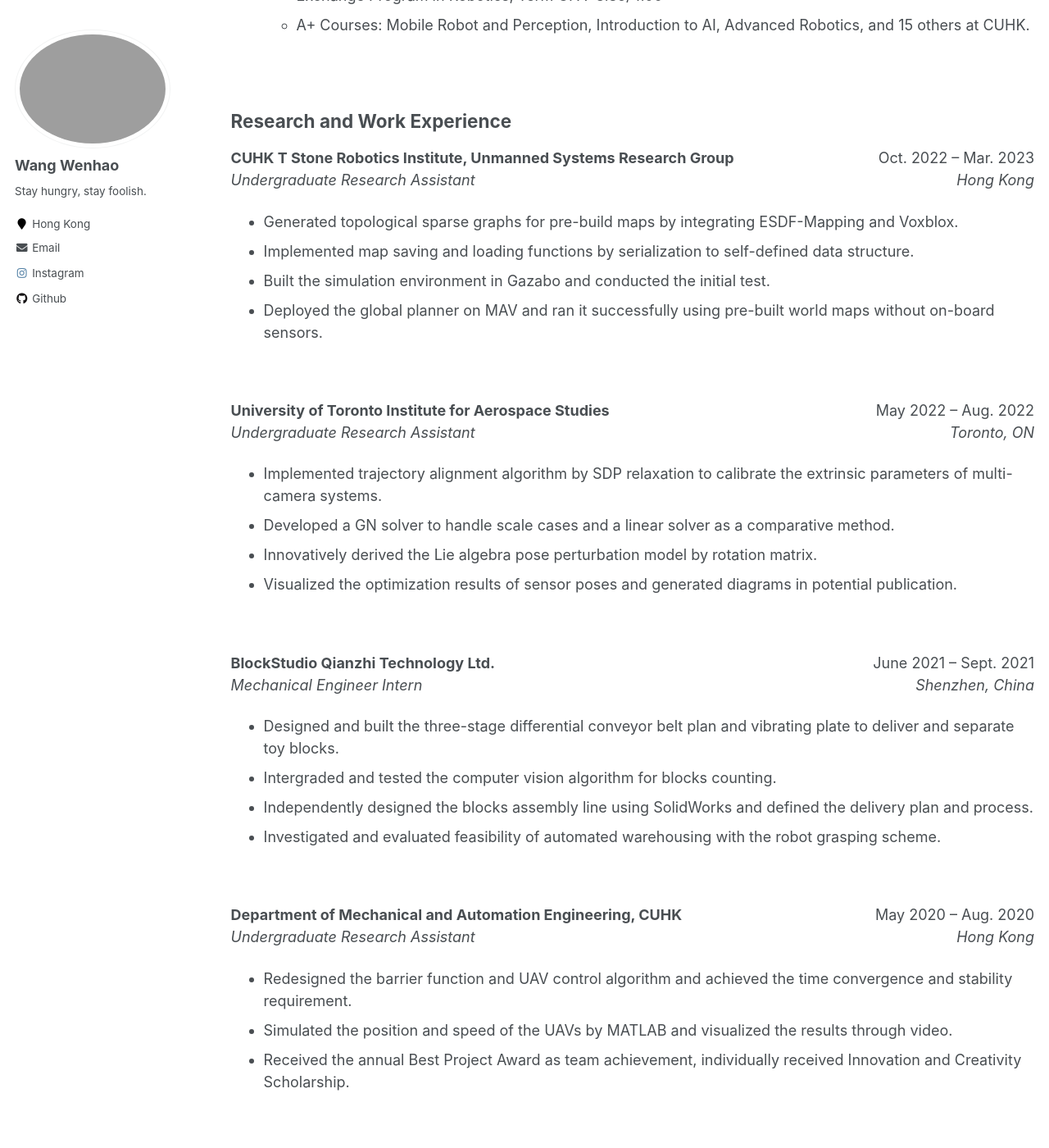
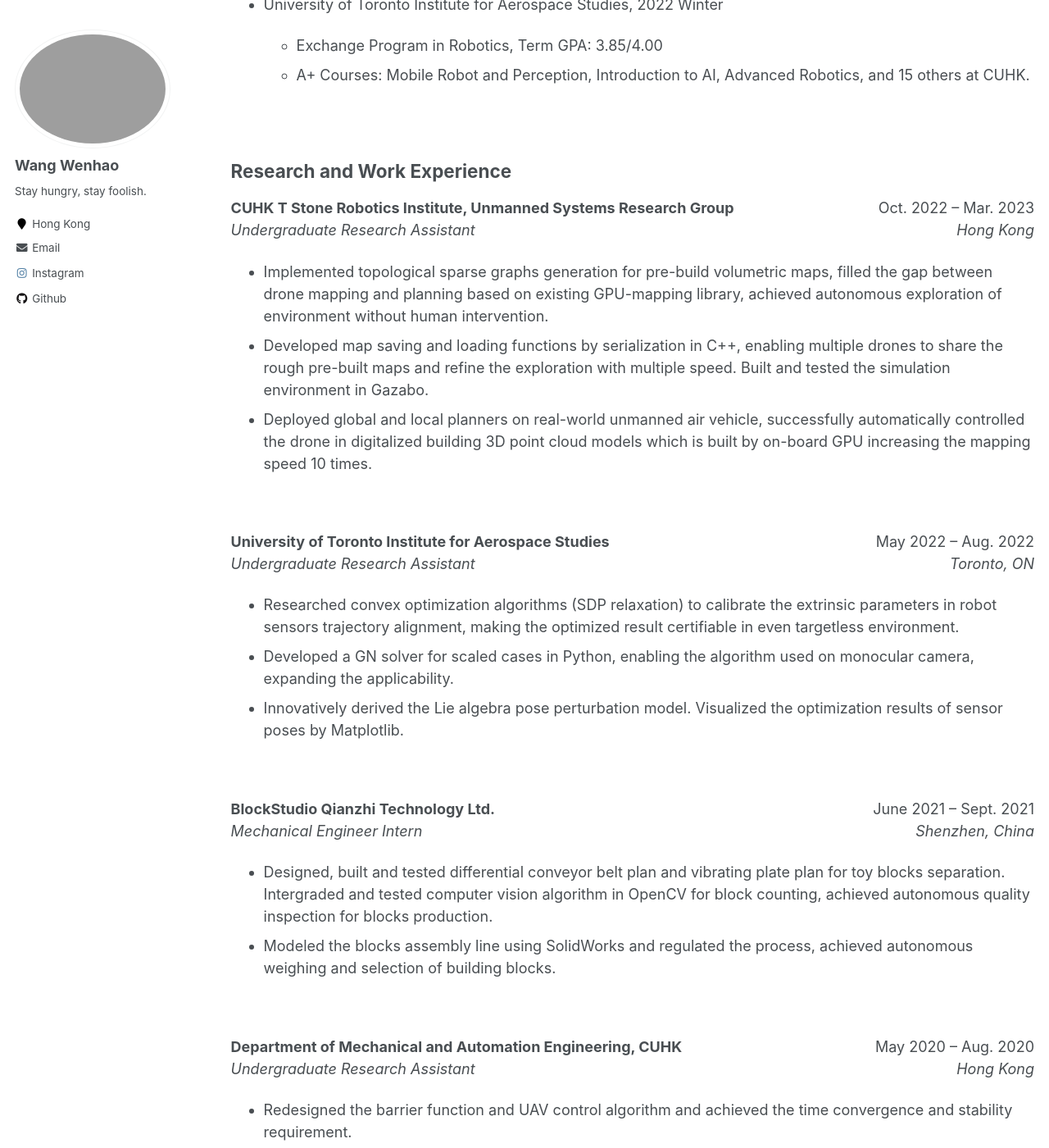
Before and after one commit to Hao-Starrr/Hao-Starrr.github.io, a Jekyll site: the page built from _pages/cv.md, in a window 1280 px wide and 1400 px high, scrolled down 534 px. Shown: the whole window at 82% size. Built offline with Jekyll 4.4.1, drawn with Linux system fonts in a browser that asks for light colours; some of the changed text lies outside the part shown.

Commit message:
Update cv.md

```diff
--- a/_pages/cv.md
+++ b/_pages/cv.md
@@ -10,124 +10,119 @@
 
 {% include base_path %}
 
-
 ## Education
 
-* University of Pennsylvania, 2023-2025 (Expected)
-  * Master of Engineering in MEAM Robotics track
-<br />
+- University of Pennsylvania, 2023-2025 (Expected)
 
-* The Chinese University of Hong Kong, 2019-2023
-  * Bachelor of Engineering in Mechanical and Automation Engineering
-  * Overall GPA: 3.81/4.00, Major GPA: 3.94/4.00, Rank 1/128
-  * Elite Scholarship, Yu To Sang Memorial Scholarship (top 1%, both awarded for three consecutive years) and 9 other scholarships.
-<br />
+  - Master of Engineering in MEAM Robotics track
+    <br />
 
-* University of Toronto Institute for Aerospace Studies, 2022 Winter
-  * Exchange Program in Robotics, Term GPA: 3.85/4.00
-  * A+ Courses: Mobile Robot and Perception, Introduction to AI, Advanced Robotics, and 15 others at CUHK.
+- The Chinese University of Hong Kong, 2019-2023
+
+  - Bachelor of Engineering in Mechanical and Automation Engineering
+  - Overall GPA: 3.81/4.00, Major GPA: 3.94/4.00, Rank 1/128
+  - Elite Scholarship, Yu To Sang Memorial Scholarship (top 1%, both awarded for three consecutive years) and 9 other scholarships.
+    <br />
+
+- University of Toronto Institute for Aerospace Studies, 2022 Winter
+  - Exchange Program in Robotics, Term GPA: 3.85/4.00
+  - A+ Courses: Mobile Robot and Perception, Introduction to AI, Advanced Robotics, and 15 others at CUHK.
 
 <br/>
-
-
 
 ## Research and Work Experience
 
 **CUHK T Stone Robotics Institute, Unmanned Systems Research Group**
 <span style="float:right;">Oct. 2022 – Mar. 2023</span>
-*Undergraduate Research Assistant*
-<span style="float:right;">*Hong Kong*</span>
-* Generated topological sparse graphs for pre-build maps by integrating ESDF-Mapping and Voxblox.
-* Implemented map saving and loading functions by serialization to self-defined data structure.
-* Built the simulation environment in Gazabo and conducted the initial test.
-* Deployed the global planner on MAV and ran it successfully using pre-built world maps without on-board sensors.
+_Undergraduate Research Assistant_
+<span style="float:right;">_Hong Kong_</span>
+
+- Implemented topological sparse graphs generation for pre-build volumetric maps, filled the gap between drone mapping and planning based on existing GPU-mapping library, achieved autonomous exploration of environment without human intervention.
+- Developed map saving and loading functions by serialization in C++, enabling multiple drones to share the rough pre-built maps and refine the exploration with multiple speed. Built and tested the simulation environment in Gazabo.
+- Deployed global and local planners on real-world unmanned air vehicle, successfully automatically controlled the drone in digitalized building 3D point cloud models which is built by on-board GPU increasing the mapping speed 10 times.
 
 <br />
 
 **University of Toronto Institute for Aerospace Studies**
 <span style="float:right;">May 2022 – Aug. 2022</span>
-*Undergraduate Research Assistant*
-<span style="float:right;">*Toronto, ON*</span>
-* Implemented trajectory alignment algorithm by SDP relaxation to calibrate the extrinsic parameters of multi-camera systems.
-* Developed a GN solver to handle scale cases and a linear solver as a comparative method.
-* Innovatively derived the Lie algebra pose perturbation model by rotation matrix.
-* Visualized the optimization results of sensor poses and generated diagrams in potential publication.
+_Undergraduate Research Assistant_
+<span style="float:right;">_Toronto, ON_</span>
+
+- Researched convex optimization algorithms (SDP relaxation) to calibrate the extrinsic parameters in robot sensors trajectory alignment, making the optimized result certifiable in even targetless environment.
+- Developed a GN solver for scaled cases in Python, enabling the algorithm used on monocular camera, expanding the applicability.
+- Innovatively derived the Lie algebra pose perturbation model. Visualized the optimization results of sensor poses by Matplotlib.
 
 <br />
 
 **BlockStudio Qianzhi Technology Ltd.**
 <span style="float:right;">June 2021 – Sept. 2021</span>
-*Mechanical Engineer Intern*
-<span style="float:right;">*Shenzhen, China*</span>
-* Designed and built the three-stage differential conveyor belt plan and vibrating plate to deliver and separate toy blocks.
-* Intergraded and tested the computer vision algorithm for blocks counting.
-* Independently designed the blocks assembly line using SolidWorks and defined the delivery plan and process.
-* Investigated and evaluated feasibility of automated warehousing with the robot grasping scheme.
+_Mechanical Engineer Intern_
+<span style="float:right;">_Shenzhen, China_</span>
+
+- Designed, built and tested differential conveyor belt plan and vibrating plate plan for toy blocks separation. Intergraded and tested computer vision algorithm in OpenCV for block counting, achieved autonomous quality inspection for blocks production.
+- Modeled the blocks assembly line using SolidWorks and regulated the process, achieved autonomous weighing and selection of building blocks.
 
 <br />
 
 **Department of Mechanical and Automation Engineering, CUHK**
 <span style="float:right;">May 2020 – Aug. 2020</span>
-*Undergraduate Research Assistant*
-<span style="float:right;">*Hong Kong*</span>
-* Redesigned the barrier function and UAV control algorithm and achieved the time convergence and stability requirement.
-* Simulated the position and speed of the UAVs by MATLAB and visualized the results through video.
-* Received the annual Best Project Award as team achievement, individually received Innovation and Creativity Scholarship.
+_Undergraduate Research Assistant_
+<span style="float:right;">_Hong Kong_</span>
+
+- Redesigned the barrier function and UAV control algorithm and achieved the time convergence and stability requirement.
+- Simulated the position and speed of the UAVs by MATLAB and visualized the results through video.
+- Received the annual Best Project Award as team achievement, individually received Innovation and Creativity Scholarship.
 
 <br />
-
 
 ## Competition
 
 **2021 National Engineering Practice Competition (Logistics Robot)**
 January 2021 - June 2021
 
-* Designed and modeled the structure of a logistics robot, fabricated non-standard parts using laser cutting and 3D printing.
-* Implemented vision object detection using OpenMV, achieving a success rate of nearly 100%.
-* Optimized the motion logic by integrating additional tracking sensors and improved stability through speed smoothing.
-* Won 1st place in Hong Kong, and Silver Award in the national final among 601 teams from 267 universities. The result was featured in [the website of MAE department](https://www4.mae.cuhk.edu.hk/newsnawards/silver-award-in-the-national-finals-of-the-2021-china-university-students-engineering-practice-and-innovation-ability-competition/).
-* Find video [here](https://youtu.be/IHseo0RF8Oc).
+- Designed and modeled the structure, selected standard parts types, fabricated non-standard parts using laser cutting and 3D printing, implemented vision object detection using OpenMV.
+- Optimized the motion logic by integrating additional tracking sensors and improved stability through speed smoothing.
+- Won 1st place in Hong Kong, and Silver Award in the national final among 601 teams from 267 universities. The result was featured in [the website of MAE department](https://www4.mae.cuhk.edu.hk/newsnawards/silver-award-in-the-national-finals-of-the-2021-china-university-students-engineering-practice-and-innovation-ability-competition/).
+- Find video [here](https://youtu.be/IHseo0RF8Oc).
 
 <br />
-
 
 ## Leadership and Community Service
 
 **Co-Initiator of WEHEARD Program**
 Jan. 2023 - Apr. 2023
-* Conducted in-depth research on the employment conditions of hearing-impaired persons (HIP) in the food delivery industry in Hong Kong.
-* Collaborated with NGOs, restaurants, and HIP deliverers to gather insights and identify challenges faced by HIPs.
-* Developed a comprehensive First-stage Report, highlighting the employment situation, difficulties with phone communication, and unfair policies in the industry.
-* Created a documentary showcasing the daily struggles of an HIP deliverer and uploaded it on YouTube, generating over 350 views and positive feedback.
-* Find the link [here](https://weheard.github.io/).
+
+- Conducted in-depth research on the employment conditions of hearing-impaired persons (HIP) in the food delivery industry in Hong Kong.
+- Collaborated with NGOs, restaurants, and HIP deliverers to gather insights and identify challenges faced by HIPs.
+- Developed a comprehensive First-stage Report, highlighting the employment situation, difficulties with phone communication, and unfair policies in the industry.
+- Created a documentary showcasing the daily struggles of an HIP deliverer and uploaded it on YouTube, generating over 350 views and positive feedback.
+- Find the link [here](https://weheard.github.io/).
 
 <br />
 
 **Manager of CUHK Mandarin Debate Team**
 May 2020 - May 2021
-* Coordinated a team of 120+ members for weekly training sessions and managed logistics for 10+ international competitions. Organized and hosted over 100 mock competitions within one year.
-* Conducted two rounds of recruitment interviews with 121 candidates, overseeing people, time management, documentation, and selection processes.
+
+- Coordinated a team of 120+ members for weekly training sessions and managed logistics for 10+ international competitions. Organized and hosted over 100 mock competitions within one year.
+- Conducted two rounds of recruitment interviews with 121 candidates, overseeing people, time management, documentation, and selection processes.
 
 <br />
 
 **Co-Founder of 2021 Exemplar Tournament Freshman Mandarin Debate Competition**
 March 2021 - May 2021
-* Initiated and founded the "Exemplar Tournament" Freshman Mandarin Debate Competition, the first international Mandarin debate competition at CUHK. Secured funding of more than 14,000 HKD from the university. Promoted the competition extensively on the CUHK Office of Student Affairs homepage.
-* Drafted the Tournament Regulations, effectively handled multiple emergencies throughout the two-month competition period, and facilitated team registration for more than 50 universities and debate clubs worldwide.
+
+- Initiated and founded the "Exemplar Tournament" Freshman Mandarin Debate Competition, the first international Mandarin debate competition at CUHK. Secured funding of more than 14,000 HKD from the university. Promoted the competition extensively on the CUHK Office of Student Affairs homepage.
+- Drafted the Tournament Regulations, effectively handled multiple emergencies throughout the two-month competition period, and facilitated team registration for more than 50 universities and debate clubs worldwide.
 
 <br />
 
-
 ## Skills
 
-C/C++: Implemented small projects on OOP and familiar with STL and containers.
+Programming: C/C++ (main language), Python, MATLAB (Simulink), Java
 
-Python: Develop scripts for task automation and optimization algorithms.
+Framework: ROS, CUDA, Qt, Arduino, Embedded Programming
 
-MATLAB: Implemented algorithms, simulations, visualization, and basic Simulink operations.
+Software: Git, SolidWorks, CAD
 
-ROS: Experienced in working with ROS and proficient in tools such as Gazebo, RViz, and RQt.
-
-Other skills such as SolidWorks, Markdown.
-
-Basic hand-on knowlege with Ardunio, 3D printing, soldering, PLC, laser cutting, and metal processing.
+Robotics Algorithm: (Planning) A*, PRM, RRT*, MPC, (State Estimation) Kalman Filter, EKF, UKF, Particle Filters,
+(Perception) 3D vision, SLAM, basic filter and feature detection, OpenCV
```
